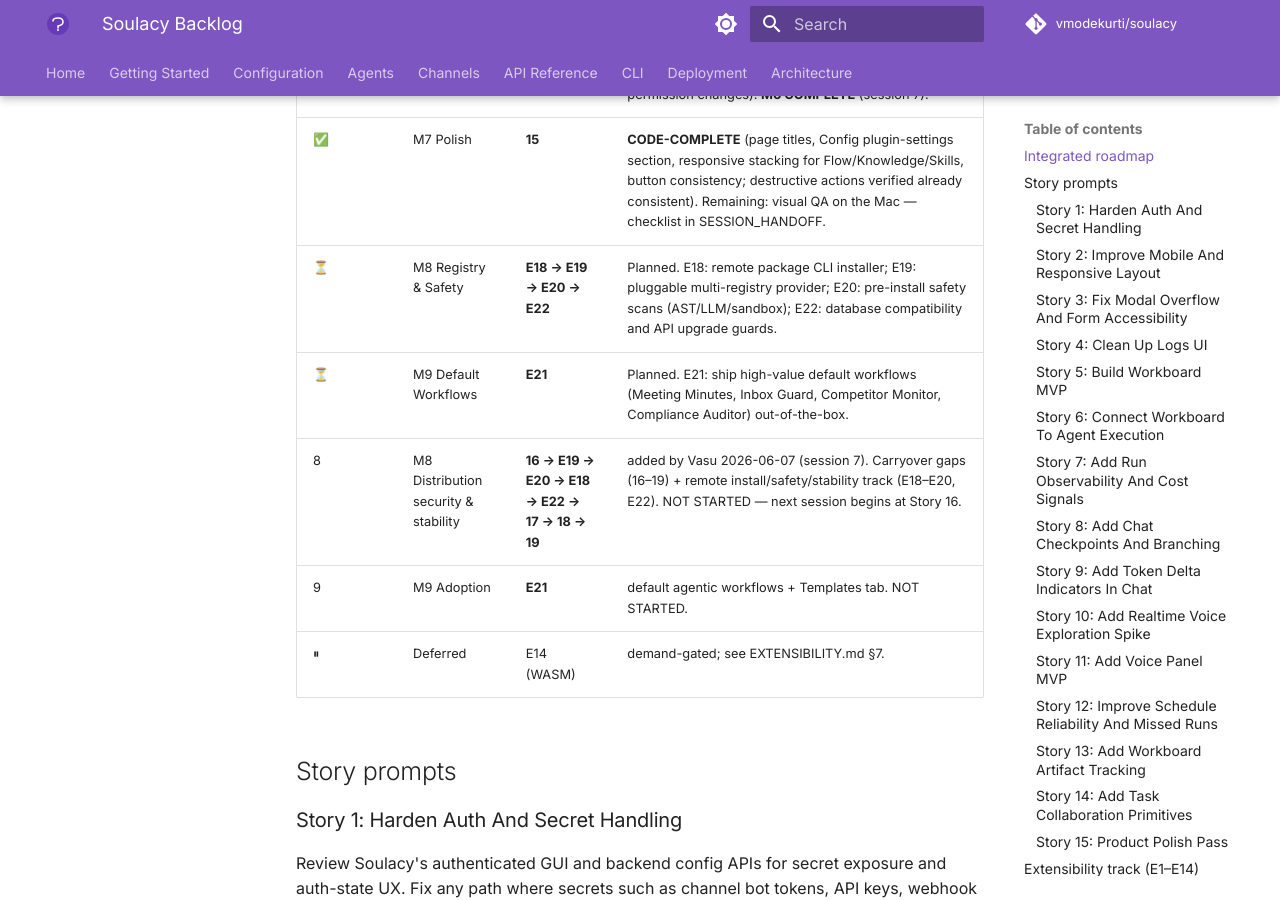
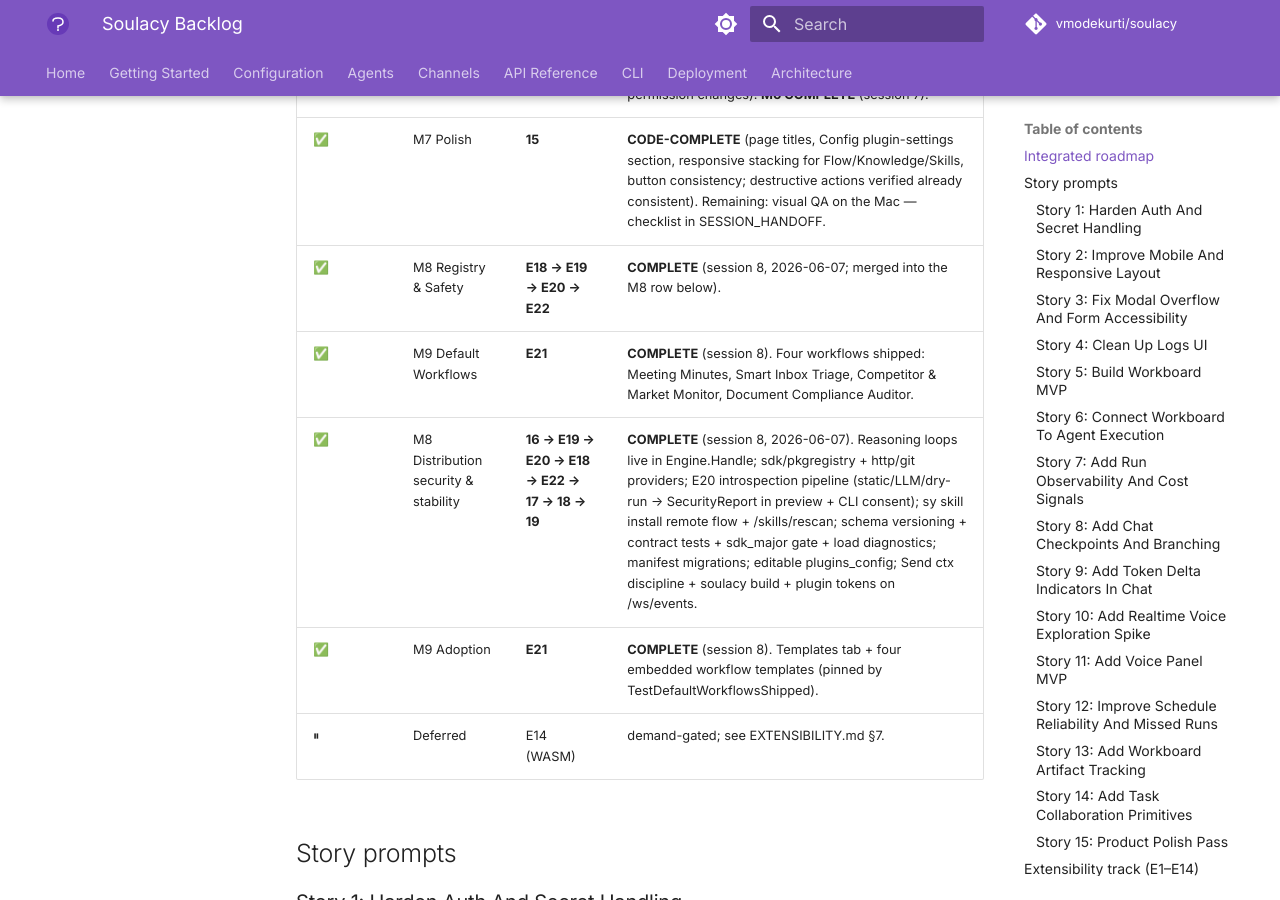
Before and after one commit to vmodekurti/soulacy, an MkDocs documentation site: the page built from docs/BACKLOG.md, in a window 1280 px wide and 900 px high, scrolled down 1815 px. Built offline with MkDocs 1.6.1 and Material for MkDocs 9.7.7, drawn with Linux system fonts in a browser that asks for light colours; comment, search, counter and statistics services are not loaded; the version menu is left out.

Commit message:
docs: handoff + backlog — M8 AND M9 COMPLETE (session 8)
Story 16, E19, E20, E18, E22, 17, 18, 19, E21 all landed with TDD,
commit-on-green. Full roadmap M1-M9 done; E14 stays demand-gated.
Mac-side: rebuild internal/webui/dist + visual QA checklist in handoff.

```diff
--- a/docs/BACKLOG.md
+++ b/docs/BACKLOG.md
@@ -28,10 +28,10 @@
 | ✅ | M5 Reliability & workboard depth | **12 → 13 → 14** | done (session 6). Missed-run catch-up hardened + GUI copy; artifact tracking (run.artifact via E1, task-modal panel w/ download); collaboration primitives (owner/priority/tags/due date + comments & reviewer notes, idempotent column migrations, quiet card badges). |
 | ✅ | M6 SDK & distribution | **E9 → E10 → E15 → E16 → E17 → E11 → E12 → E13** | E9 ✅, E10 ✅ (registry-routed built-ins + internal/app composition root; main.go is a 52-line shell), E15 ✅ (sdk/reasoning Strategy contract + registry, custom-loop conformance test), E16 ✅ (storage.RegisterMigration + internal/pluginmigrate: namespaced plugin_<id>_* tables in dedicated plugins.db, transactional, checksummed). E17 ✅ (plugins_config: parse + LoadedPlugin.Settings + redacted config API + write-preservation pinned). E11 ✅ (channeltest.RunAdapterSuite + providertest.RunProviderSuite + sdk/extchannel/sidecartest; protocol promoted to sdk/extchannel; kits run against all built-ins in CI). E12 ✅ (scripts/soulacybuild: --with module@version → builtins_extra.go + conformance gates + static binary; generic registry channel wiring; docs/CUSTOM_DISTRIBUTIONS.md). E13 ✅ (internal/plugininstall + loader gate + install API + Plugins GUI page: stage→approve flow w/ permission fingerprints, enable/disable/remove, re-approval on permission changes). **M6 COMPLETE** (session 7). |
 | ✅ | M7 Polish | **15** | **CODE-COMPLETE** (page titles, Config plugin-settings section, responsive stacking for Flow/Knowledge/Skills, button consistency; destructive actions verified already consistent). Remaining: visual QA on the Mac — checklist in SESSION_HANDOFF. |
-| ⏳ | M8 Registry & Safety | **E18 → E19 → E20 → E22** | Planned. E18: remote package CLI installer; E19: pluggable multi-registry provider; E20: pre-install safety scans (AST/LLM/sandbox); E22: database compatibility and API upgrade guards. |
-| ⏳ | M9 Default Workflows | **E21** | Planned. E21: ship high-value default workflows (Meeting Minutes, Inbox Guard, Competitor Monitor, Compliance Auditor) out-of-the-box. |
-| 8 | M8 Distribution security & stability | **16 → E19 → E20 → E18 → E22 → 17 → 18 → 19** | added by Vasu 2026-06-07 (session 7). Carryover gaps (16–19) + remote install/safety/stability track (E18–E20, E22). NOT STARTED — next session begins at Story 16. |
-| 9 | M9 Adoption | **E21** | default agentic workflows + Templates tab. NOT STARTED. |
+| ✅ | M8 Registry & Safety | **E18 → E19 → E20 → E22** | **COMPLETE** (session 8, 2026-06-07; merged into the M8 row below). |
+| ✅ | M9 Default Workflows | **E21** | **COMPLETE** (session 8). Four workflows shipped: Meeting Minutes, Smart Inbox Triage, Competitor & Market Monitor, Document Compliance Auditor. |
+| ✅ | M8 Distribution security & stability | **16 → E19 → E20 → E18 → E22 → 17 → 18 → 19** | **COMPLETE** (session 8, 2026-06-07). Reasoning loops live in Engine.Handle; sdk/pkgregistry + http/git providers; E20 introspection pipeline (static/LLM/dry-run → SecurityReport in preview + CLI consent); sy skill install remote flow + /skills/rescan; schema versioning + contract tests + sdk_major gate + load diagnostics; manifest migrations; editable plugins_config; Send ctx discipline + soulacy build + plugin tokens on /ws/events. |
+| ✅ | M9 Adoption | **E21** | **COMPLETE** (session 8). Templates tab + four embedded workflow templates (pinned by TestDefaultWorkflowsShipped). |
 | ⏸ | Deferred | E14 (WASM) | demand-gated; see EXTENSIBILITY.md §7. |
 
 ## Story prompts
```
